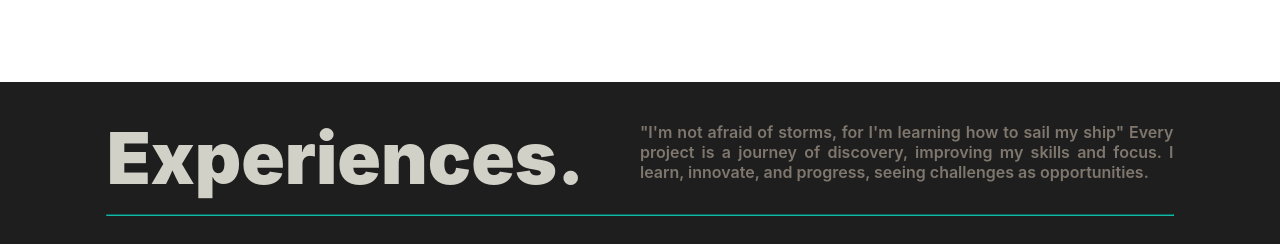
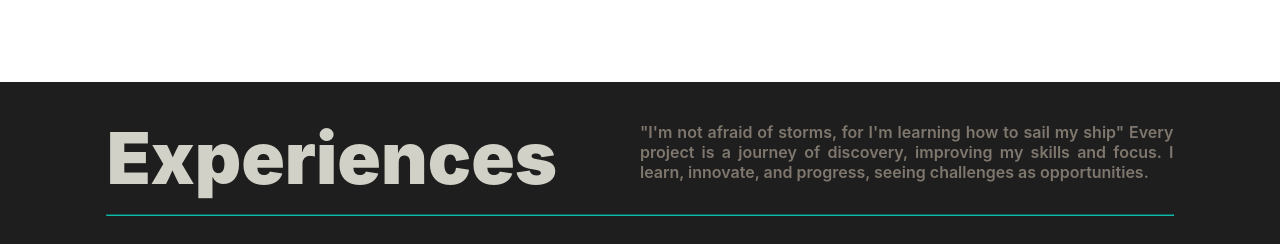
Before and after one commit to jagadeepavula/portfolio-react, a React (Create React App) app: page / in a window 1280 px wide. Shown: the part 2040-2284 px from the top of the page. Built offline with nearby package versions, Linux system fonts and the light colour scheme.

Commit message:
changes to work page

```diff
--- a/src/pages/Home/Work.js
+++ b/src/pages/Home/Work.js
@@ -27,7 +27,7 @@ function Work() {
         <main id='work' className='bg-customBlack mt-20 pb-2 relative'>
             <div className='introwork w-5/6 mx-auto pt-5'>
                 <div className="grid xl:grid-cols-2 sm:py-5 py-10 ">
-                    <span className=" sm:text-7xl text-5xl text-customExperience font-black">Experiences.</span>
+                    <span className=" sm:text-7xl text-5xl text-customExperience font-black">Experiences</span>
                     <span className=" sm:text-justify font-semibold text-md text-customUl">"I'm not afraid of storms, for I'm learning how to sail my ship" Every project is a journey of discovery, improving my skills and focus. I learn, innovate, and progress, seeing challenges as opportunities.</span>
                 </div>
             </div>
```
